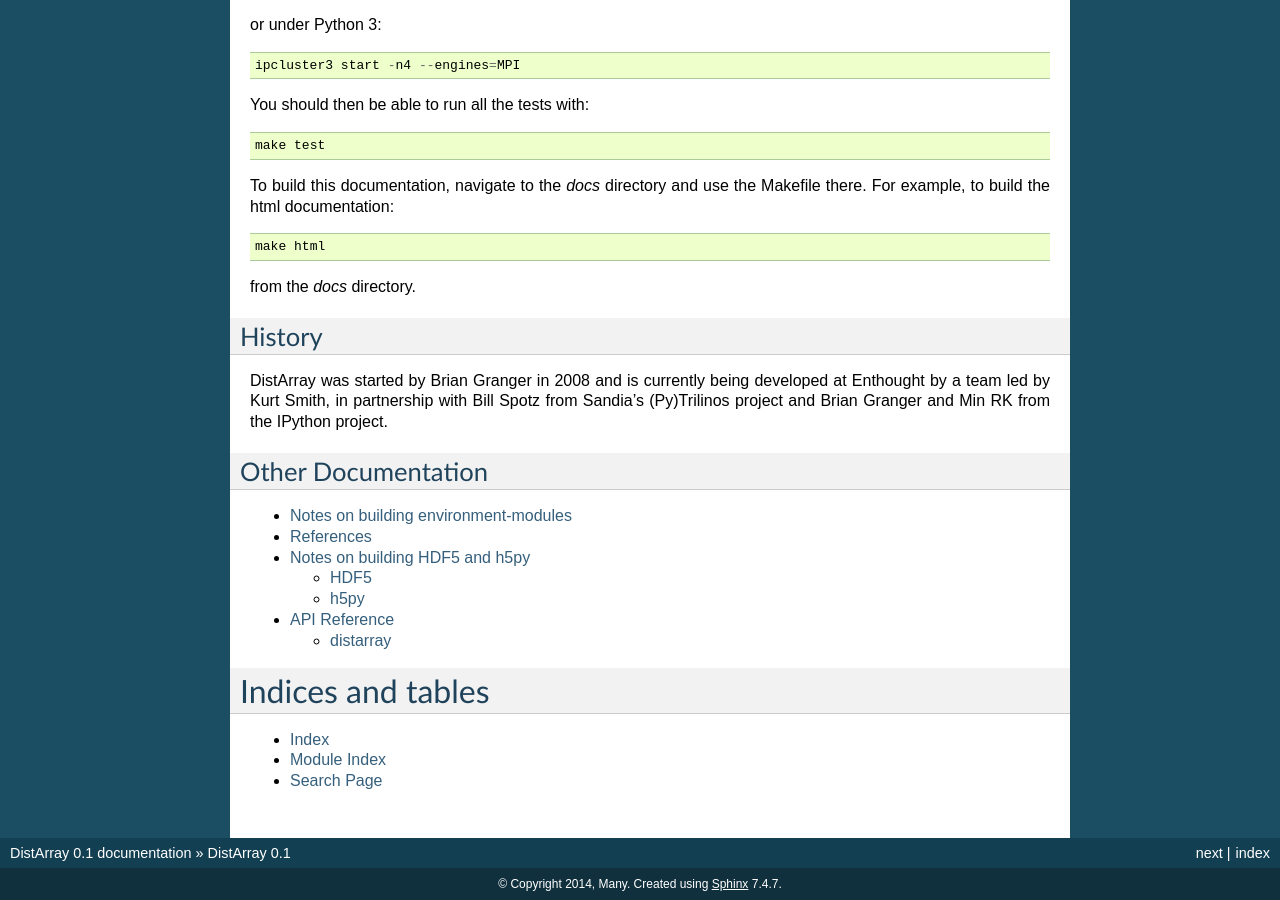
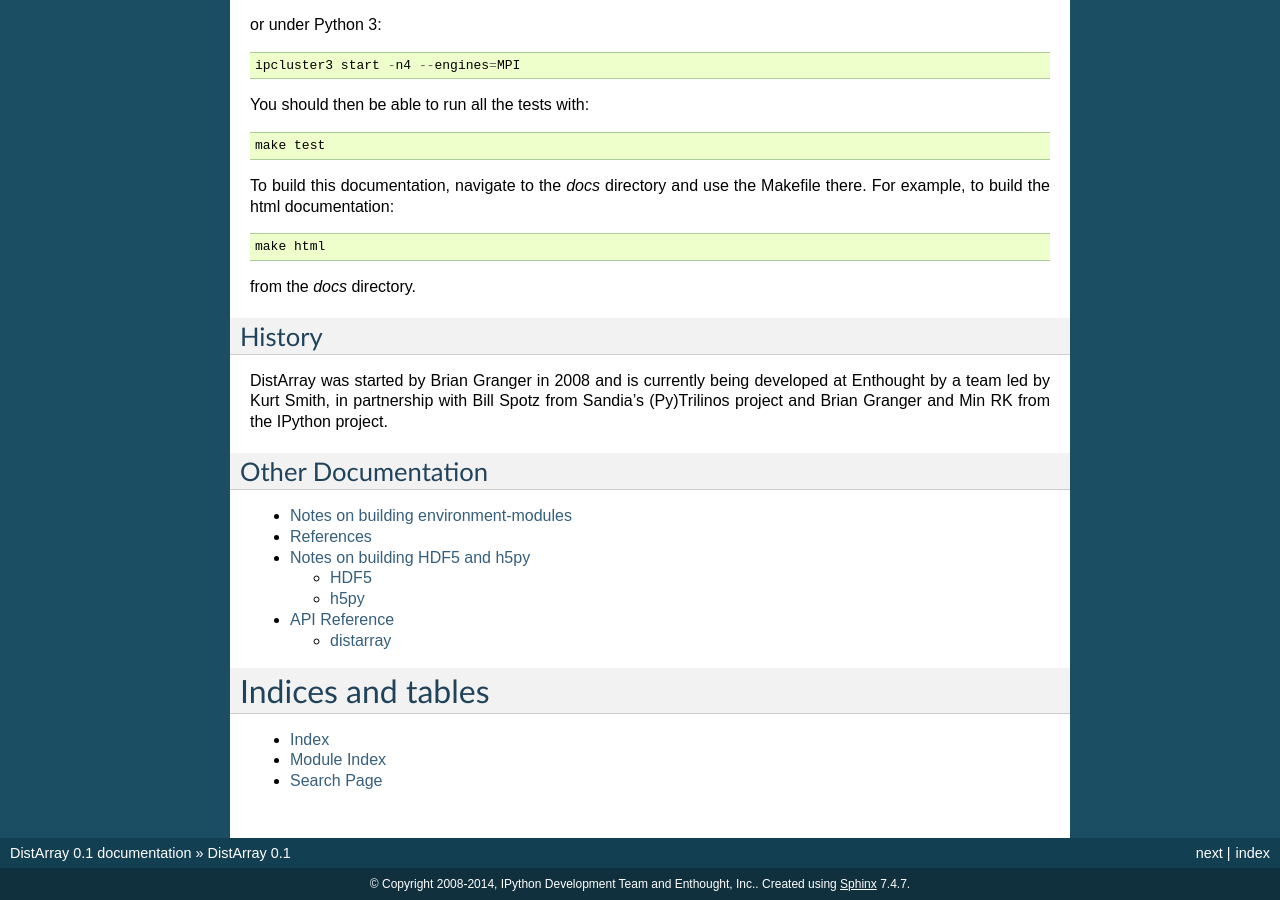
Before and after one commit to enthought/distarray, a Sphinx documentation site: the page built from docs/source/index.rst, in a window 1280 px wide and 900 px high, scrolled down 820 px. Built offline with Sphinx 7.4.7, drawn with Linux system fonts in a browser that asks for light colours; formulas are drawn with MathJax 3; pages that are not in the unit, such as notebooks, are missing from menus.

Commit message:
Update Sphinx's conf.py with new copyright info.
Also, similarly update author info.

```diff
--- a/docs/source/conf.py
+++ b/docs/source/conf.py
@@ -43,7 +43,7 @@ master_doc = 'index'
 
 # General information about the project.
 project = u'DistArray'
-copyright = u'2014, Many'
+copyright = u'2008-2014, IPython Development Team and Enthought, Inc.'
 
 # The version info for the project you're documenting, acts as replacement for
 # |version| and |release|, also used in various other places throughout the
@@ -186,7 +186,7 @@ latex_elements = {
 # (source start file, target name, title, author, documentclass [howto/manual]).
 latex_documents = [
   ('index', 'DistArray.tex', u'DistArray Documentation',
-   u'Many', 'manual'),
+   u'IPython Development Team and Enthought, Inc.', 'manual'),
 ]
 
 # The name of an image file (relative to this directory) to place at the top of
@@ -216,7 +216,7 @@ latex_documents = [
 # (source start file, name, description, authors, manual section).
 man_pages = [
     ('index', 'distarray', u'DistArray Documentation',
-     [u'Many'], 1)
+     [u'IPython Development Team and Enthought, Inc.'], 1)
 ]
 
 # If true, show URL addresses after external links.
@@ -230,7 +230,7 @@ man_pages = [
 #  dir menu entry, description, category)
 texinfo_documents = [
   ('index', 'DistArray', u'DistArray Documentation',
-   u'Many', 'DistArray', 'One line description of project.',
+   u'IPython Development Team and Enthought, Inc.', 'DistArray', 'One line description of project.',
    'Miscellaneous'),
 ]
 
```
